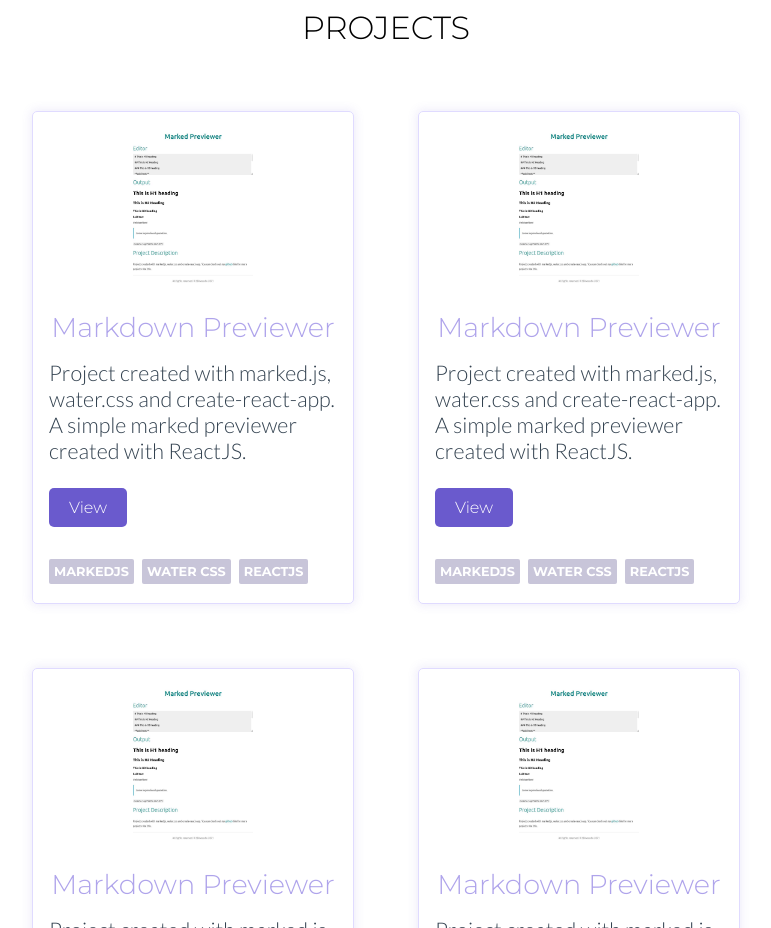
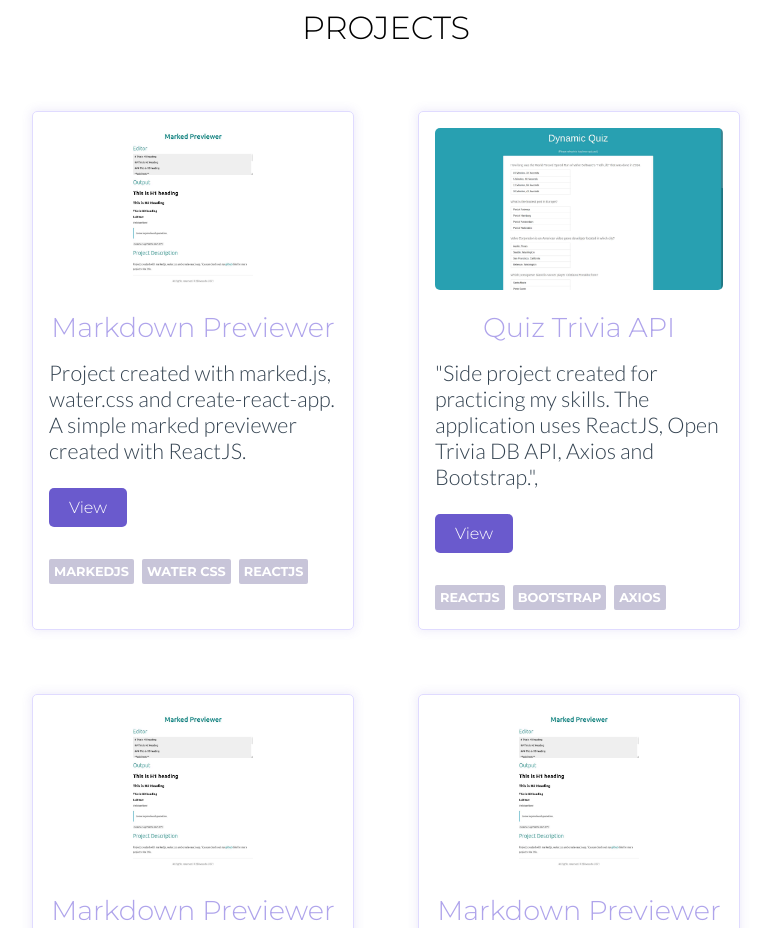
Before and after one commit to shiwanshudev/portfolio, a React (Create React App) app: page / in a window 1280 px wide. Shown: the part 840-1768 px from the top of the page, without its empty margins (254-1025 px from the left). Built offline with nearby package versions, Linux system fonts and the light colour scheme.

Commit message:
updated projects

```diff
--- a/src/components/Projects.js
+++ b/src/components/Projects.js
@@ -27,23 +27,23 @@ const Projects = () => {
           </div>
         </div>
         <div className="card">
-          <img src={images.projectMarkdown} alt="Markdown Project" />
-          <h3>Markdown Previewer</h3>
+          <img src={images.projectQuiz} alt="Quiz Project" />
+          <h3>Quiz Trivia API</h3>
           <p>
-            Project created with marked.js, water.css and create-react-app. A
-            simple marked previewer created with ReactJS.
+            "Side project created for practicing my skills. The application uses
+            ReactJS, Open Trivia DB API, Axios and Bootstrap.",
           </p>
           <a
             className="view-link"
-            href="https://viewmarkdown.netlify.app/"
+            href="https://dynamicquizreact.netlify.app/"
             target="_blank"
           >
             View
           </a>
           <div className="technologies">
-            <span>MarkedJS</span>
-            <span>Water CSS</span>
             <span>ReactJS</span>
+            <span>Bootstrap</span>
+            <span>Axios</span>
           </div>
         </div>
         <div className="card">
```
